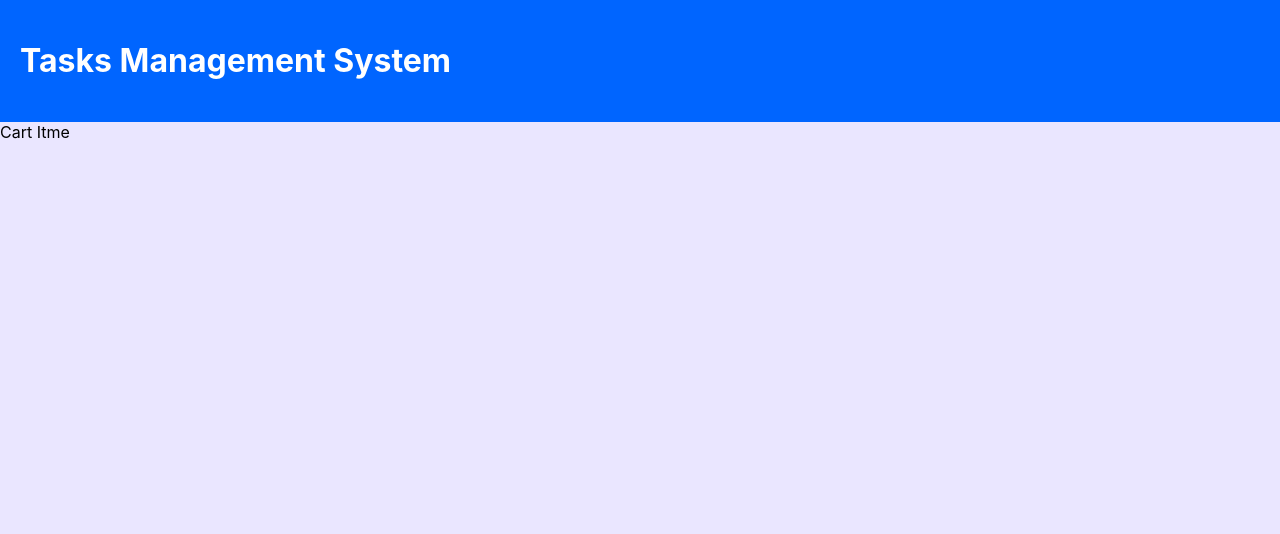
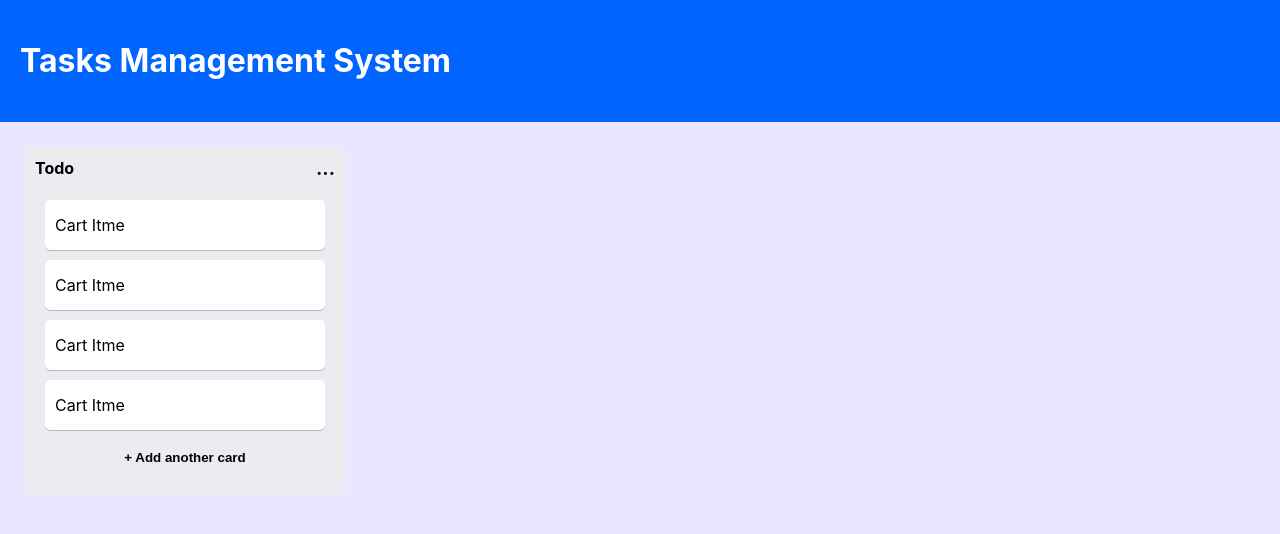
Before and after one commit to RubenGabrielian/react-task-management-system, a React (Create React App) app: page / in a window 1280 px wide. Shown: the top 534 px of the page. Built offline with nearby package versions, Linux system fonts and the light colour scheme.

Commit message:
display list items

```diff
--- a/src/components/Card/CartItem.js
+++ b/src/components/Card/CartItem.js
@@ -1,9 +1,21 @@
 import React from 'react';
+import styled from 'styled-components';
 
+const Item = styled.div`
+    background: white;
+    padding: 15px 10px;
+    border-radius: 5px;
+    margin: 10px;
+    cursor: pointer;
+    box-shadow: 0 1px 0 rgb(9 30 66 / 25%);
+    &:hover {
+        background: #f9f9f9;
+    }
+`
 
 function CartItem () {
     return (
-        <div>Cart Itme</div>
+        <Item>Cart Itme</Item>
     )
 }
 
--- a/src/components/Card/CartList.js
+++ b/src/components/Card/CartList.js
@@ -2,12 +2,58 @@ import React from 'react';
 import styled from 'styled-components';
 import CartItem from './CartItem';
 
+const List = styled.div`
+    max-width: 300px;
+    background: #ddd;
+    padding: 10px;
+    border-radius: 3px;
+    margin: 25px 0 0 25px;
+    background-color: #ebecf0;
+    .cart-list-top {
+        display: flex;
+        justify-content: space-between;
+        align-items: center;
+        padding-bottom: 10px;
+        span {
+            font-weight: bold;
+        }
+        span:last-child {
+            font-size: 19px;
+            cursor: pointer;
+        }
+    }
+    .cart-list-bottom {
+        margin: 10px;
+        button {
+            width: 100%;
+            border: none;
+            padding: 10px;
+            font-weight: bold;
+            cursor: pointer;
+            border-radius: 3px;
+            background: transparent;
+            &:hover {
+                background: #f9f9f9;
+            }
+        }
+    }
+`
 
 function CartList () {
     return (
-        <div>
+        <List>
+            <div className='cart-list-top'>
+                <span>Todo</span>
+                <span>...</span>
+            </div>
             <CartItem />
-        </div>
+            <CartItem />
+            <CartItem />
+            <CartItem />
+            <div className='cart-list-bottom'>
+                <button>+ Add another card</button>
+            </div>
+        </List>
     )
 }
 
```
